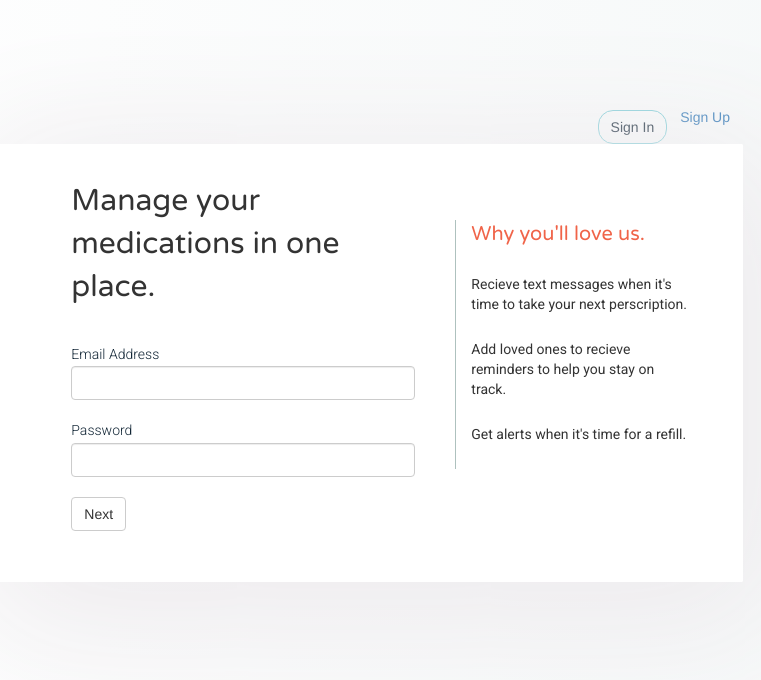
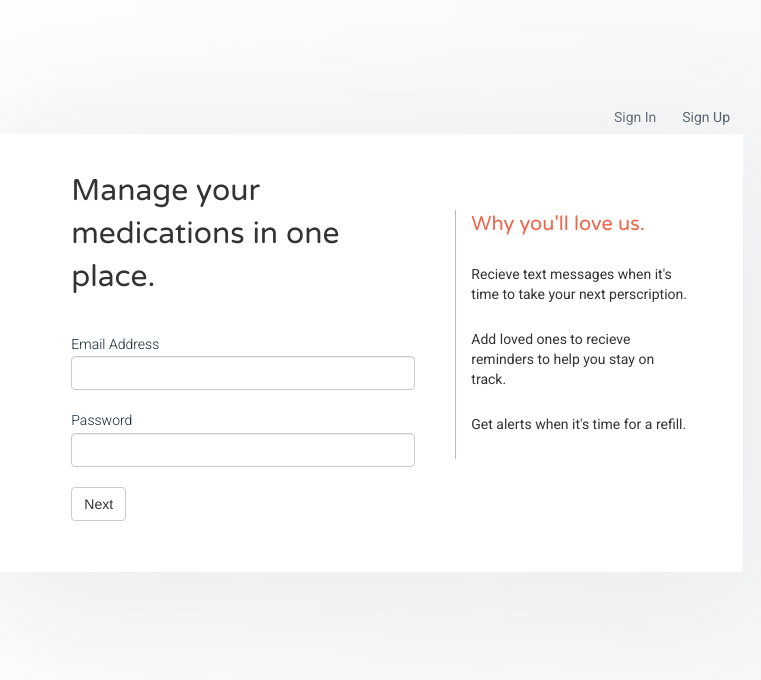
Before and after one commit to aoristdev/orderlyaid, a React (Create React App) app in the folder app-react/: page /signin in a window 1280 px wide. Shown: the top 680 px of the page, without its empty margins (272-1033 px from the left). Built offline with nearby package versions, Linux system fonts and the light colour scheme.

Commit message:
some data rendering

```diff
--- a/app-react/src/components/AddDescription.js
+++ b/app-react/src/components/AddDescription.js
@@ -23,9 +23,9 @@ class AddDescription extends React.Component {
         savedData.prescriptions_attributes = [
             {
                 name: savedData.name,
-                instructions: savedData.instructions,
-                caution: savedData.caution,
-                notes: savedData.notes,
+                instructions: this.state.instructions,
+                caution: this.state.caution,
+                notes: this.state.notes,
                 dosage: savedData.dosage,
                 count: savedData.count,
                 interval: savedData.interval,
--- a/app-react/src/components/CurrentMed.js
+++ b/app-react/src/components/CurrentMed.js
@@ -17,7 +17,6 @@ class CurrentMed extends React.Component {
             <a name={'currentMed' + this.props.index}></a>
             <p className="medicationName">{this.props.name}</p>
             <p className="dosage">{this.props.dosage} Capsules</p>
-            {/*<div className="list-group">*/}
                 <a href="#" id="listItem" className="list-group-item">
                     <h4 className="list-group-item-heading">Instructions</h4>
                     <p className="list-group-item-text">{this.props.instructions}</p>
@@ -31,7 +30,7 @@ class CurrentMed extends React.Component {
                     <h4 className="list-group-item-heading">Notes</h4>
                     <p className="list-group-item-text">{this.props.notes}</p>
                 </a>
-            {/*</div>*/}
+
             <div className="row">
                 <div className="col-sm-6 col-sm-offset-3" >
                     <button id="taken" type="button" className="btn btn-link">taken</button>
--- a/app-react/src/components/SignIn.js
+++ b/app-react/src/components/SignIn.js
@@ -56,8 +56,8 @@ class SignIn extends React.Component {
                 <div className="row">
                     <div className="col-sm-8 col-sm-offset-2">
                         <div className="toggleBtns pull-right">
-                            <button type="button" className="btn btn-link pull-right" onClick={this.goToSignUp}>Sign Up</button>
-                            <button type="button" className="btn btn-link pull-right" id="nextBtn" onClick={this.goToSignIn}>Sign In</button>
+                            <button type="button" id="toggle" className="btn btn-link pull-right" onClick={this.goToSignUp}>Sign Up</button>
+                            <button type="button" id="toggle" className="btn btn-link pull-right" onClick={this.goToSignIn}>Sign In</button>
                         </div>
                     </div>
                 </div>
--- a/app-react/src/components/TodaysMeds.js
+++ b/app-react/src/components/TodaysMeds.js
@@ -29,13 +29,12 @@ class TodaysMeds extends React.Component {
     }
 
     render() {
-        const currentMedLinks = this.state.prescriptions.map((number, index) => <a key={index} href={'#currentMed' + index} onClick={() => this.selectCurrentMed(index)} className={this.state.currentMed === index ? "label label-success" : "label label-primary"}>Current Med {index}</a>)
+        const currentMedLinks = this.state.prescriptions.map((number, index) => <a key={index} href={'#currentMed' + index} onClick={() => this.selectCurrentMed(index)} className={this.state.currentMed === index ? "label label-success" : "label label-primary"}>{this.currentMeds} </a>)
 
         console.log(this.state.prescriptions)
         const currentMeds = this.state.prescriptions.map((med, index) => <CurrentMed key={index} index={index} {...med} />)
 
         return <div>
-           {/* <div className="panel panel-default">*/}
             <div className="well medBackgroundPanel">
                 <div className="row">
                     <div className="col-sm-6 col-sm-offset-3">
@@ -51,7 +50,6 @@ class TodaysMeds extends React.Component {
                     </div>
                 </div>
             </div>
-           {/* </div>*/}
         </div>
     }
 }
```
Lines whose indentation alone changed are shown as unchanged.
